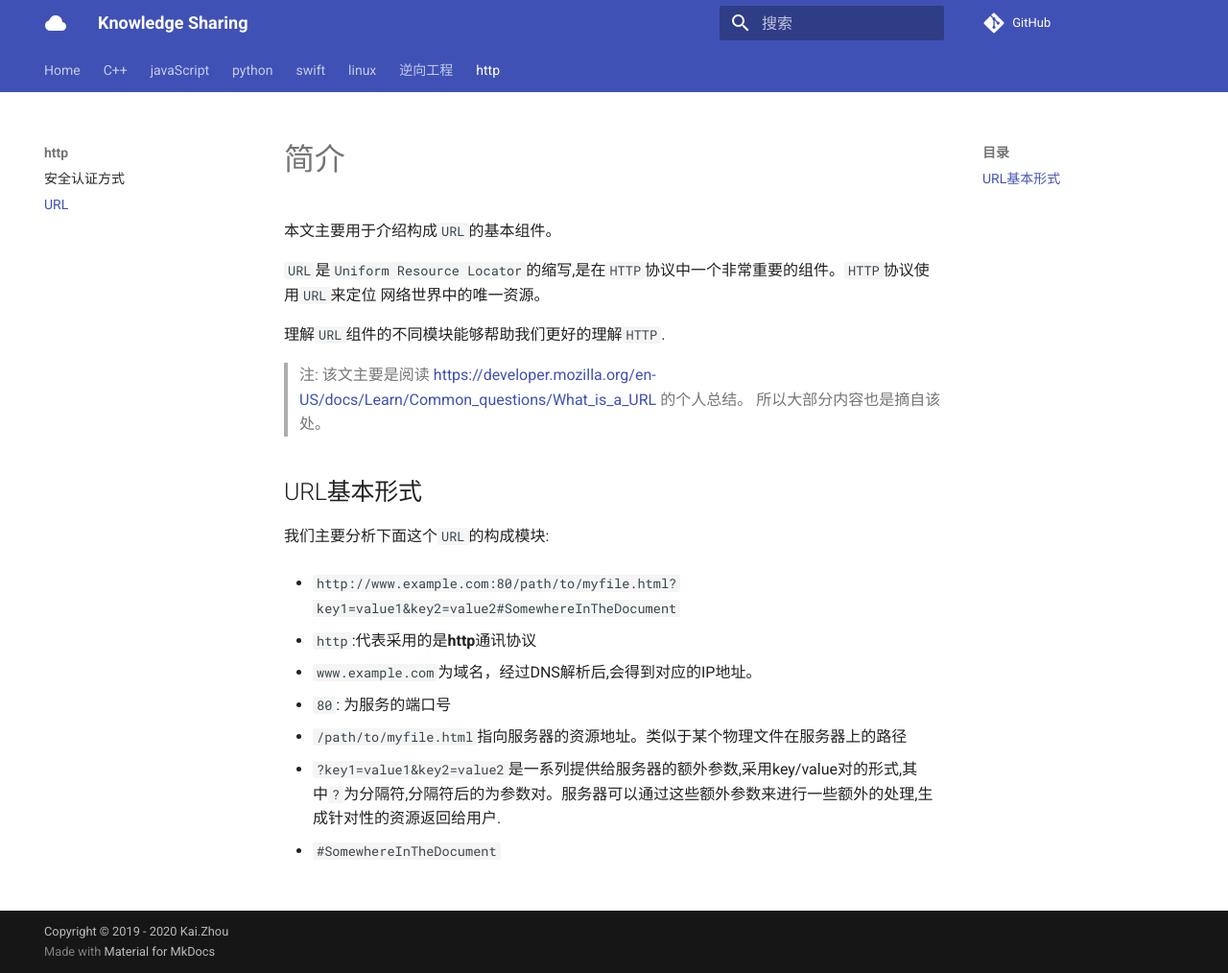
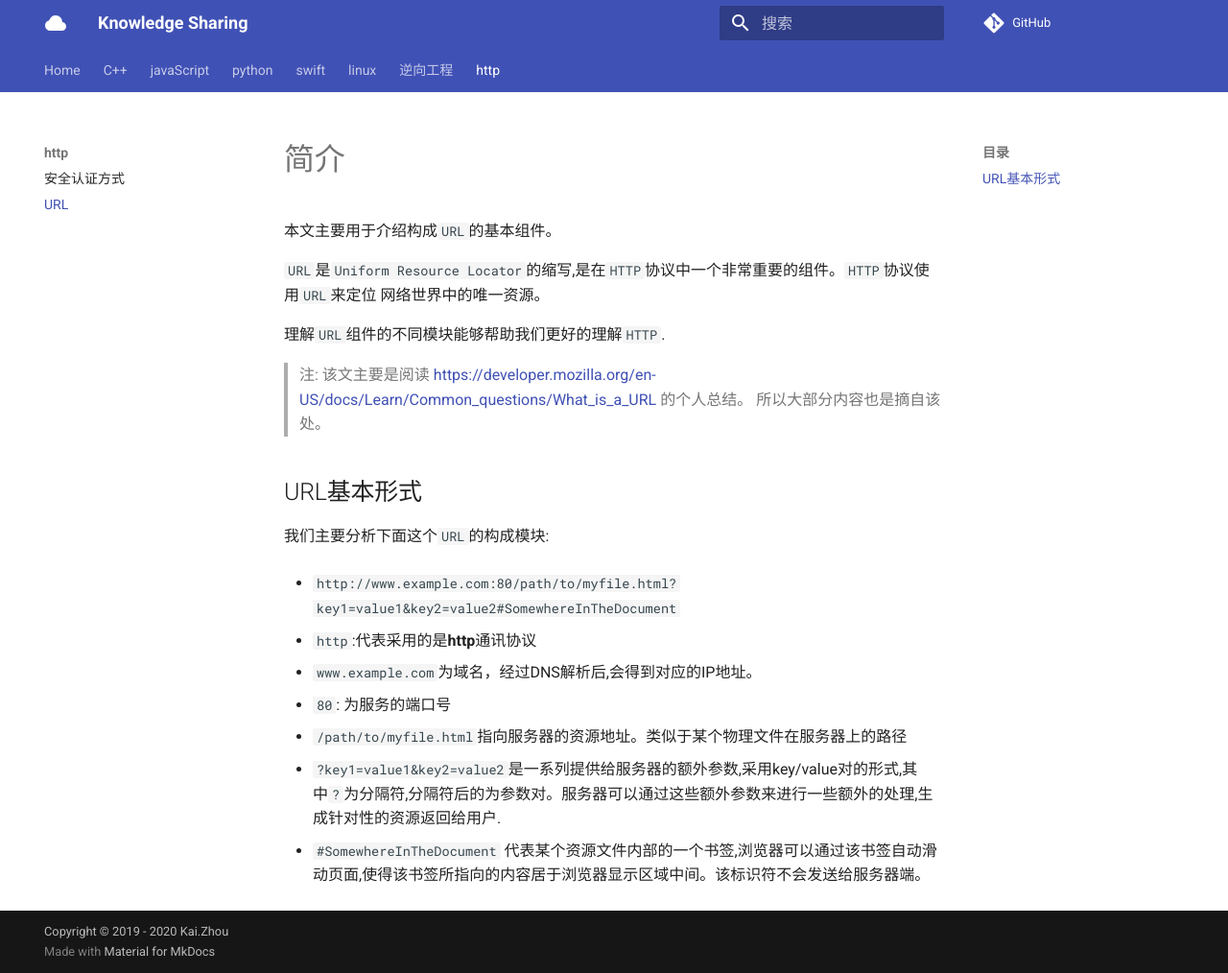
Before and after one commit to zhoukaidev/ks_blog, an MkDocs documentation site: the page built from docs/http/url.md, in a window 1280 px wide and 1014 px high. Shown: the whole window at 96% size. Built offline with MkDocs 1.6.1 and Material for MkDocs 9.7.7, drawn with Linux system fonts in a browser that asks for light colours; comment, search, counter and statistics services are not loaded.

Commit message:
Update url.md

```diff
--- a/docs/http/url.md
+++ b/docs/http/url.md
@@ -21,4 +21,4 @@
 3. `80`: 为服务的端口号
 4. `/path/to/myfile.html`指向服务器的资源地址。类似于某个物理文件在服务器上的路径
 5. `?key1=value1&key2=value2`是一系列提供给服务器的额外参数,采用key/value对的形式,其中`?`为分隔符,分隔符后的为参数对。服务器可以通过这些额外参数来进行一些额外的处理,生成针对性的资源返回给用户.
-6. `#SomewhereInTheDocument`
+6. `#SomewhereInTheDocument` 代表某个资源文件内部的一个书签,浏览器可以通过该书签自动滑动页面,使得该书签所指向的内容居于浏览器显示区域中间。该标识符不会发送给服务器端。
```
